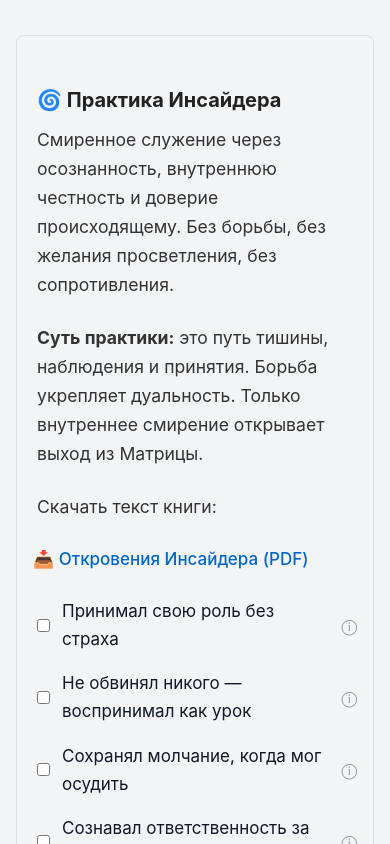
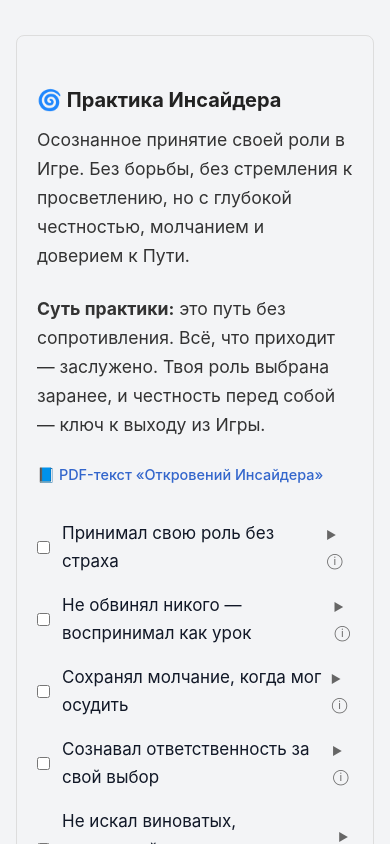
Before and after one commit to kardinalmarkov/terra-zetetica, a Next.js app: page /practices in a window 390 px wide. Shown: the part 1500-2344 px from the top of the page. Built offline with nearby package versions, Linux system fonts and the light colour scheme.

Commit message:
Update practices.js

```diff
--- a/pages/practices.js
+++ b/pages/practices.js
@@ -38,7 +38,7 @@ const checklistData = {
   insider: {
     title: '🌀 Практика Инсайдера',
     description:
-      'Смиренное служение через осознанность, внутреннюю честность и доверие происходящему. Без борьбы, без желания просветления, без сопротивления.',
+      'Осознанное принятие своей роли в Игре. Без борьбы, без стремления к просветлению, но с глубокой честностью, молчанием и доверием к Пути.',
     items: [
       'Принимал свою роль без страха|Принять, что всё в жизни — твой выбор, даже если он не осознан. Без сопротивления.',
       'Не обвинял никого — воспринимал как урок|Понимание, что никто не виноват. Всё — отражения и обучение.',
@@ -51,17 +51,22 @@ const checklistData = {
       'Не боролся с реальностью — доверял происходящему|Доверие к Игре вместо контроля и жалоб.'
     ],
     content: `
-      <p><strong>Суть практики:</strong> это путь тишины, наблюдения и принятия. Борьба укрепляет дуальность. Только внутреннее смирение открывает выход из Матрицы.</p>
-      <p>Скачать текст книги:</p>
-      <a href="/materials/docs/Откровения_инсайдера.pdf" target="_blank" rel="noopener noreferrer" style="color:#0066cc;font-weight:500">📥 Откровения Инсайдера (PDF)</a>
+      <p><strong>Суть практики:</strong> это путь без сопротивления. Всё, что приходит — заслужено. Твоя роль выбрана заранее, и честность перед собой — ключ к выходу из Игры.</p>
+      <p style="margin-top: 1rem; font-size: 0.85em;">
+        <a href="/materials/docs/Откровения_инсайдера.pdf" target="_blank" rel="noopener noreferrer" style="color:#3366cc;">
+          📘 PDF-текст «Откровений Инсайдера»
+        </a>
+      </p>
     `
   }
 };
 
 export default function Practices() {
   const [checkedItems, setCheckedItems] = useState({});
+  const [isMobile, setIsMobile] = useState(false);
 
   useEffect(() => {
+    setIsMobile(window.innerWidth < 768);
     const saved = localStorage.getItem('practices_progress');
     if (saved) setCheckedItems(JSON.parse(saved));
   }, []);
@@ -122,12 +127,19 @@ export default function Practices() {
                       />
                       {label}
                       {tooltip && (
+                        isMobile ? (
+                          <details style={{ marginLeft: '0.5rem', fontSize: '0.9em', color: '#666' }}>
+                            <summary style={{ cursor: 'pointer' }}>ⓘ</summary>
+                            <div style={{ paddingTop: '0.2rem' }}>{tooltip}</div>
+                          </details>
+                        ) : (
                           <span
                             style={{ marginLeft: '0.5rem', color: '#888', cursor: 'help', fontSize: '0.9em' }}
                             title={tooltip}
                           >
                             ⓘ
                           </span>
+                        )
                       )}
                     </label>
                   );
```
Lines whose indentation alone changed are shown as unchanged.
